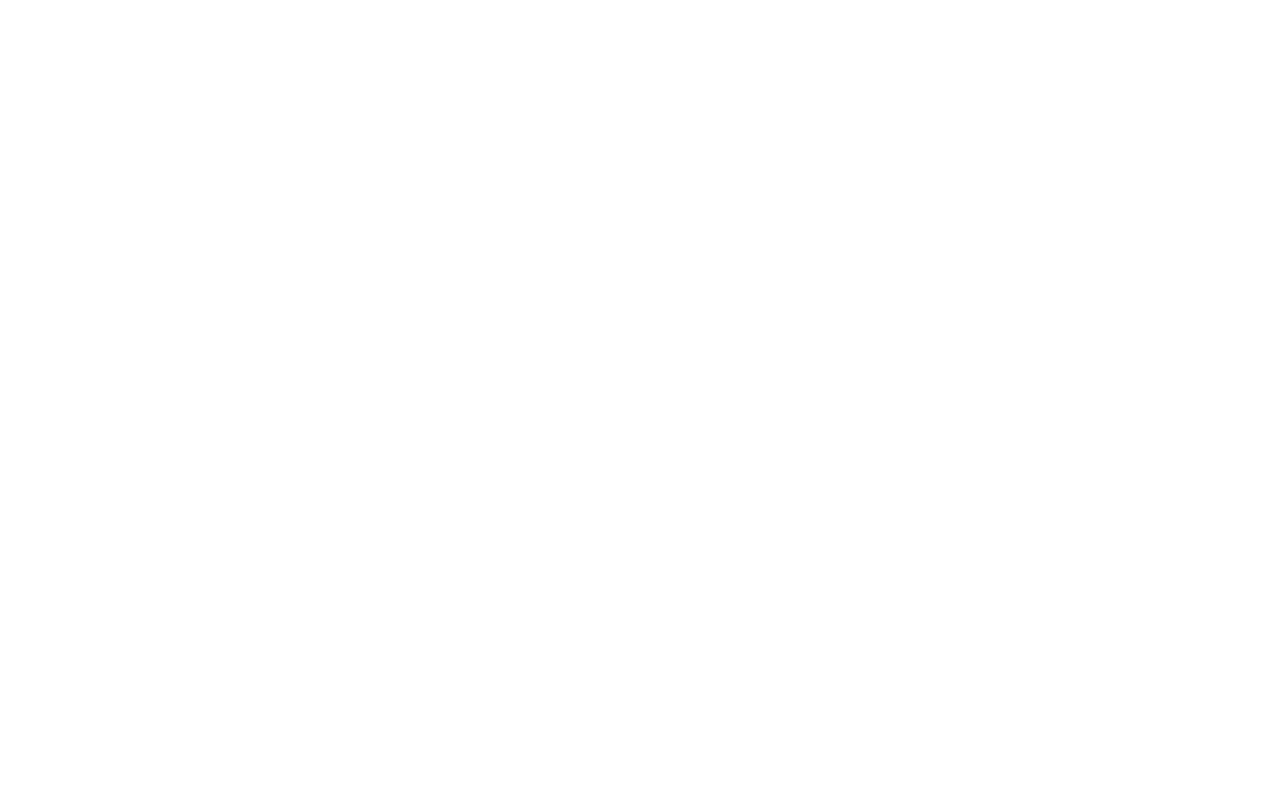
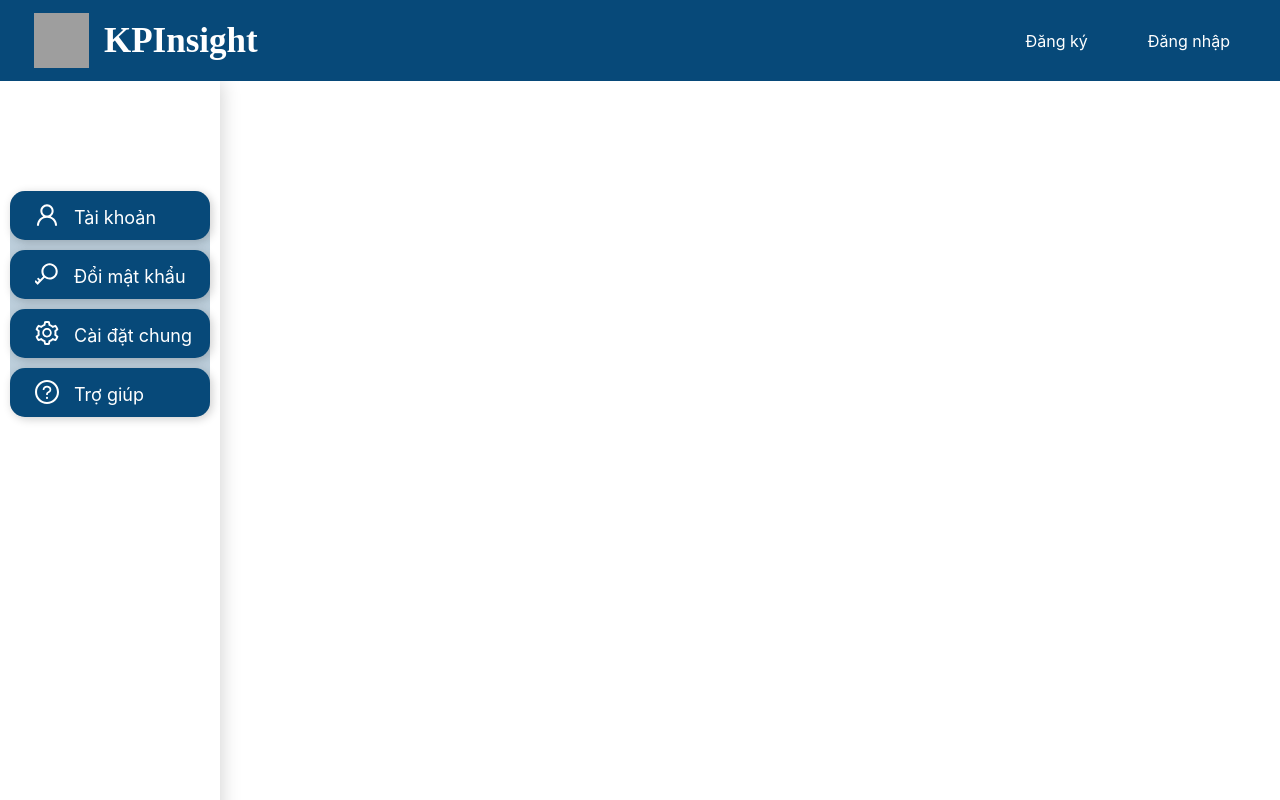
Before and after one commit to Dungntt2003/KPInsight-HI_23, a React (Create React App) app in the folder kpinsight/: page /setting/change-password in a window 1280 px wide. Before the commit this address had no page. Built offline with nearby package versions, Linux system fonts and the light colour scheme; grey boxes are pictures that could not be loaded.

Commit message:
update change password

```diff
--- a/kpinsight/src/view/pages/setting/account/index.css
+++ b/kpinsight/src/view/pages/setting/account/index.css
@@ -116,7 +116,7 @@
   font-weight: 700px;
 }
 .update-info {
-  margin-top: 20px;
+  margin-top: 30px;
   margin-left: 50%;
   text-align: center;
   font-size: 20px;
--- /dev/null
+++ b/kpinsight/src/view/pages/setting/change-password/index.css
@@ -0,0 +1,8 @@
+.namepage-setting {
+  padding-left: 200px;
+  width: 60%;
+  font-size: 30px;
+  font-weight: 900;
+  text-align: center;
+  color: #074979;
+}
--- /dev/null
+++ b/kpinsight/src/view/pages/setting/change-password/index.jsx
@@ -0,0 +1,14 @@
+import NavbarOption from "../../../../components/navbar/navbar-option";
+import React, { useEffect, useRef } from "react";
+import { LogoutOutlined } from "@ant-design/icons";
+import { Input } from "antd";
+import "./index.css";
+
+const ChangePassword = () => {
+  return (
+    <div>
+      <NavbarOption />;<div className="namepage-setting">Thay đổi mật khẩu</div>
+    </div>
+  );
+};
+export default ChangePassword;
--- a/kpinsight/src/view/routes/index.js
+++ b/kpinsight/src/view/routes/index.js
@@ -22,6 +22,7 @@
 import ActivityList from "../pages/activity-list";
 import ActivityDetail from "../pages/activity-detail";
 import SettingAccount from "../pages/setting/account";
+import ChangePassword from "../pages/setting/change-password";
 function AllRoutes() {
   return (
     <Routes>
@@ -48,6 +49,10 @@
       <Route
         path="/setting/account"
         element={<HeaderLayout component={<SettingAccount />} />}
+      />
+      <Route
+        path="/setting/change-password"
+        element={<HeaderLayout component={<ChangePassword />} />}
       />
       <Route path="/" element={<MainLayout component={<Homepage />} />} />
       <Route path="/login" element={<MainLayout component={<Login />} />} />
```
